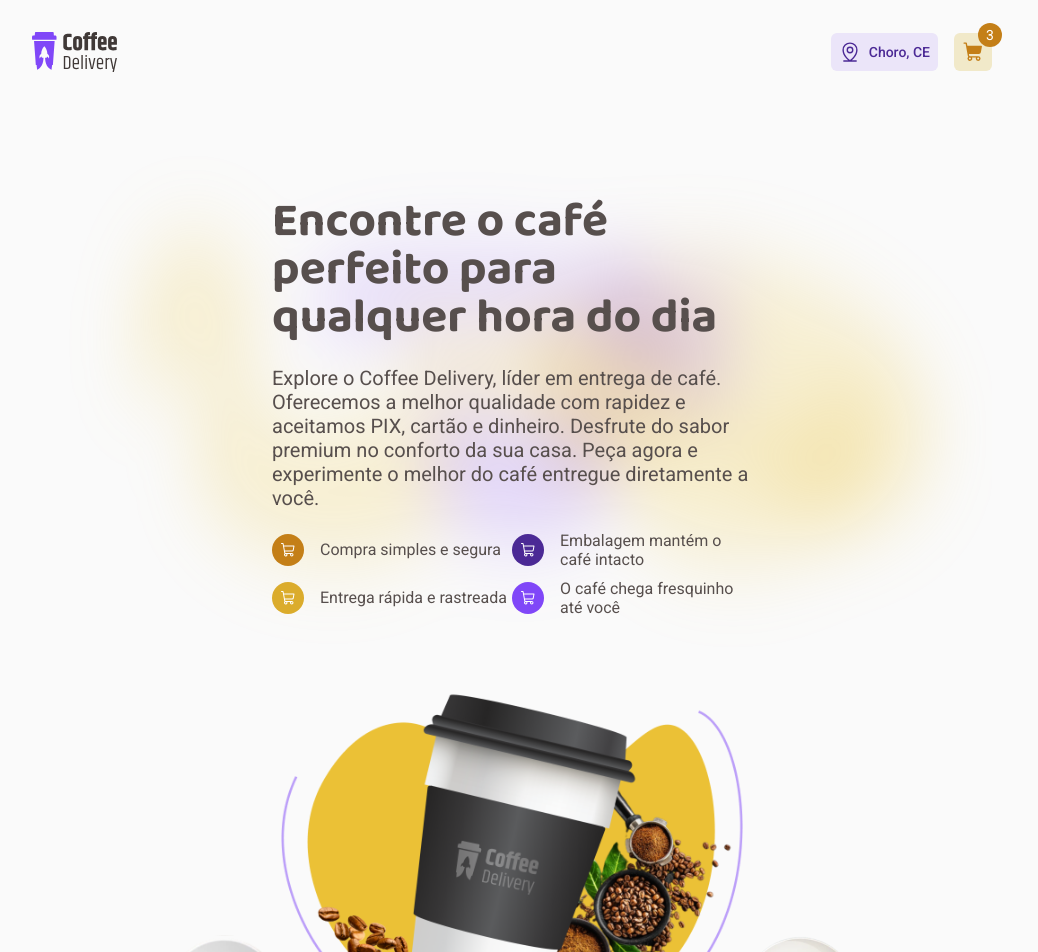
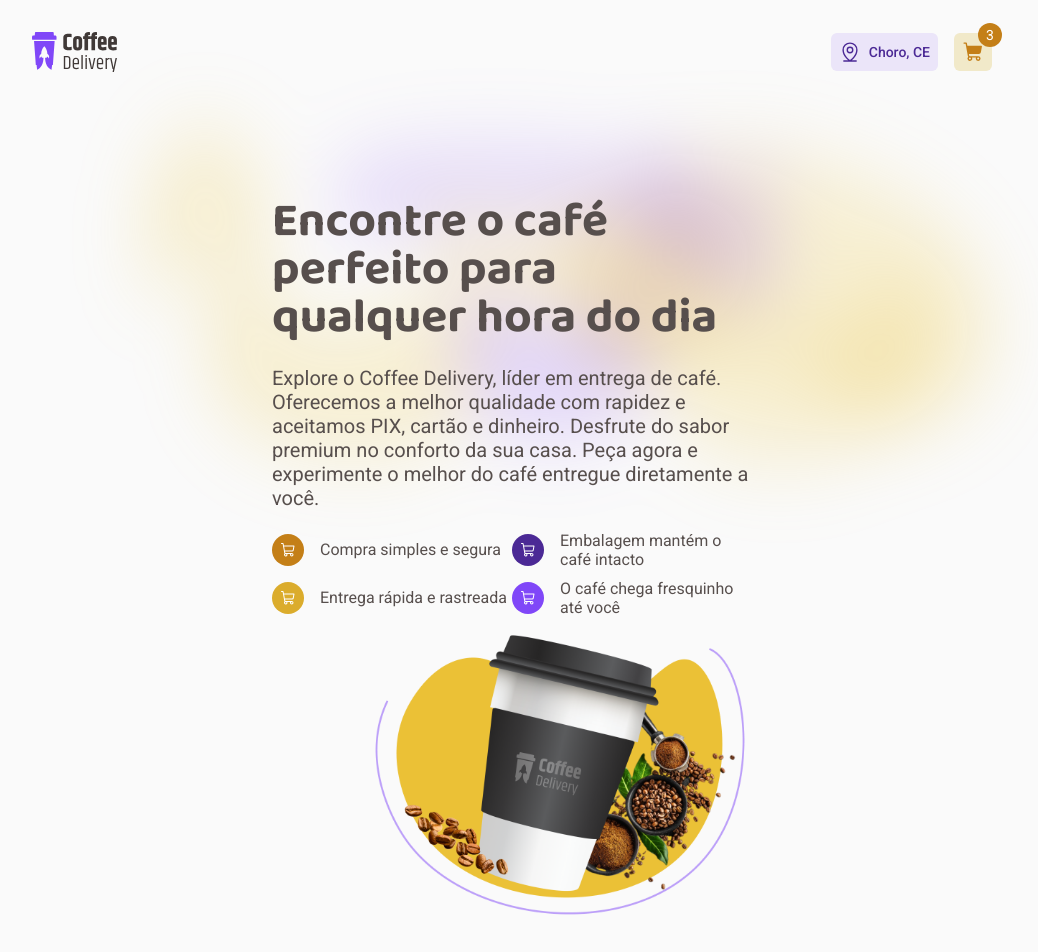
Before and after one commit to alvarobianor/coffee-delivery, a React (Vite) app: page / in a window 1280 px wide. Shown: the top 952 px of the page, without its empty margins (128-1166 px from the left). Built offline with nearby package versions, Linux system fonts and the light colour scheme.

Commit message:
Update styles

```diff
--- a/src/Components/CatalogOfCoffees.tsx
+++ b/src/Components/CatalogOfCoffees.tsx
@@ -24,10 +24,13 @@
 const Container = styled.div`
   display: flex;
   flex-direction: column;
-  align-items: center;
+  align-items: flex-start;
   gap: 2rem;
+  margin-bottom: 4rem;
 
-  margin-bottom: 4rem;
+  @media (max-width: 1600px) {
+    align-items: center;
+  }
 `;
 
 const Grid = styled.div`
--- a/src/Components/Infos/ShapesBackground.tsx
+++ b/src/Components/Infos/ShapesBackground.tsx
@@ -9,7 +9,7 @@
 }
 
 const Background = styled.div`
-  width: 100%;
+  width: 80%;
   max-height: 60rem;
   position: absolute;
   z-index: -1;
--- a/src/Components/Infos/index.tsx
+++ b/src/Components/Infos/index.tsx
@@ -56,22 +56,17 @@
   display: flex;
   width: 100%;
   padding: 5.87rem 0;
-  position: relative;
 `;
 
 const ContainerInformations = styled.div`
   width: 100%;
   height: auto;
-  max-height: 35.5rem;
   display: flex;
+  flex-direction: row;
 
   @media (max-width: 1300px) {
     flex-direction: column;
     align-items: center;
-
-    > div:nth-child(2) {
-      padding-left: 0rem;
-    }
   }
 `;
 
@@ -79,12 +74,10 @@
   display: flex;
   width: 50%;
   justify-content: right;
-  padding-left: 5rem;
 
   img {
-    width: 100%;
+    max-width: 80%;
     height: auto;
-    aspect-ratio: 1 / 1;
     object-fit: contain;
   }
 `;
@@ -101,7 +94,6 @@
   font-family: ${({ theme }) => theme.fonts.title};
   font-size: ${({ theme }) => theme.textSizes['title-title-xl']};
   line-height: 100%;
-  /* margin-bottom: 1.5rem; */
 `;
 
 const DescriptionInfo = styled.p`
```
